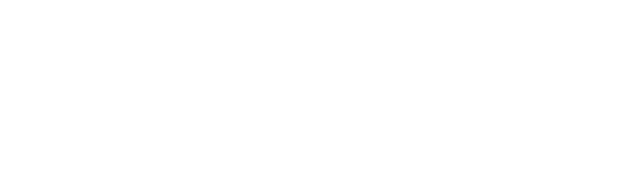
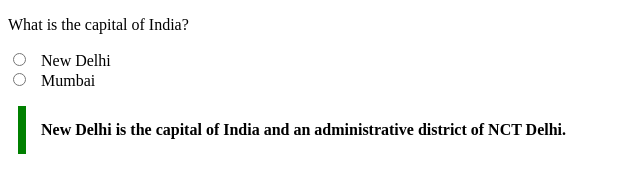
Before and after one commit to acciojob/trivia-uzma71, a website: page main.html in a window 1280 px wide. Shown: the whole page, without its empty margins (0-640 px from the left). Drawn offline with Linux system fonts and the light colour scheme.

Commit message:
created a submission

```diff
--- a/main.html
+++ b/main.html
@@ -7,7 +7,12 @@
 </head>
 
 <body>
-	<!-- the entire body must be written by student -->
+	<p>What is the capital of India?<p>
+	 <input type="radio" id="new delhi" name="capital" value="New Delhi">
+  <label for="new delhi">New Delhi</label><br>
+		 <input type="radio" id="mumbai" name="capital" value="Mumbai">
+  <label for="mumbai">Mumbai</label><br>
+	<blockquote> New Delhi is the capital of India and an administrative district of NCT Delhi.</blockquote><!-- the entire body must be written by student -->
     <script type="text/javascript" src="./script.js">
 </script>
 
--- a/styles.css
+++ b/styles.css
@@ -1,2 +1,4 @@
 
-/* Your CSS Code here. */
+/* Your CSS Code here. */blockquote{
+	max-width: 600px; margin: 10px; padding: 15px; border-left: 8px solid green;background-color: #f8fffe"";font-weight: bold;
+}
```
